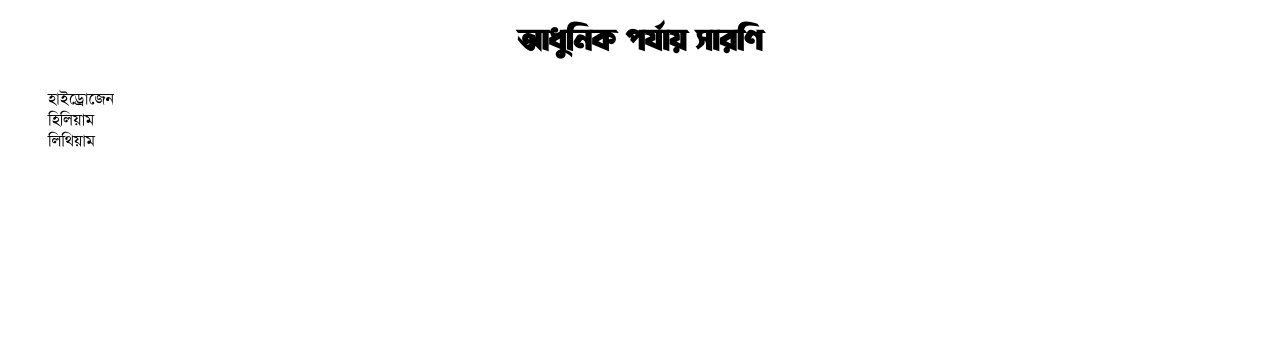
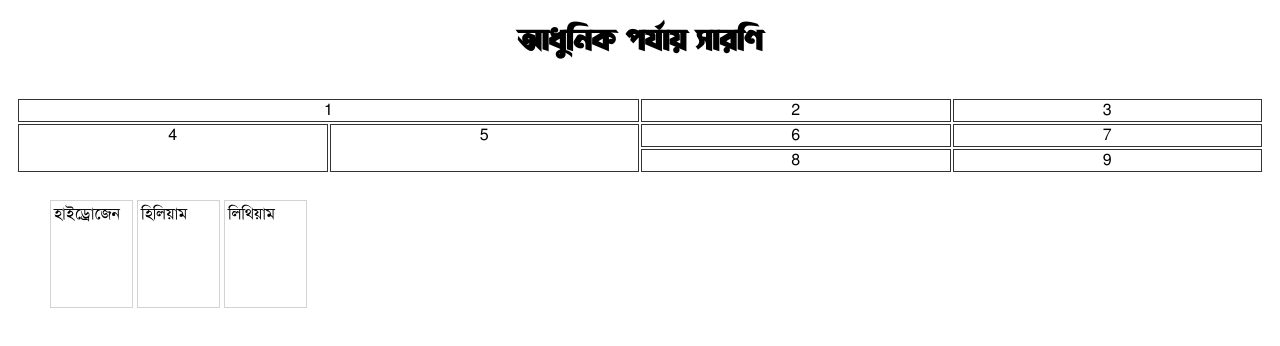
Before and after one commit to SMNTouhid/Preodic-Table, a plain HTML site: page index.html in a window 1280 px wide. Drawn offline with Linux system fonts and the light colour scheme.

Commit message:
testing grid

```diff
--- a/index.html
+++ b/index.html
@@ -13,6 +13,18 @@
 
 <body>
     <h1>আধুনিক পর্যায় সারণি</h1>
+    <div class="grid-container">
+        <div class="grid-item item1">1</div>
+        <div class="grid-item item2">2</div>
+        <div class="grid-item item3">3</div>
+        <div class="grid-item item4">4</div>
+        <div class="grid-item item5">5</div>
+        <div class="grid-item item6">6</div>
+        <div class="grid-item item7">7</div>
+        <div class="grid-item item8">8</div>
+        <div class="grid-item item9">9</div>
+    </div>
+
     <ol>
         <li>
             হাইড্রোজেন
--- a/style.css
+++ b/style.css
@@ -16,4 +16,30 @@ h1 {
 }
 li {
     list-style: none;
+    height: 100px;
+    width: 75px;
+    float: left;
+    border: 1px solid lightgrey;
+    padding: 3px;
+    margin: 2px;
 }
+.grid-container {
+    display: grid;
+    grid-gap: 2px;
+    grid-template-columns: auto auto auto auto;
+    padding: 10px;
+}
+
+.grid-item {
+    border: 1px solid rgba(0, 0, 0, 0.8);
+    text-align: center;
+}
+
+.item1 {
+    grid-column-start: 1;
+    grid-column-end: 3;
+  }
+.item4 , .item5{
+    grid-row-start: 2;
+    grid-row-end: 4;
+}
```
